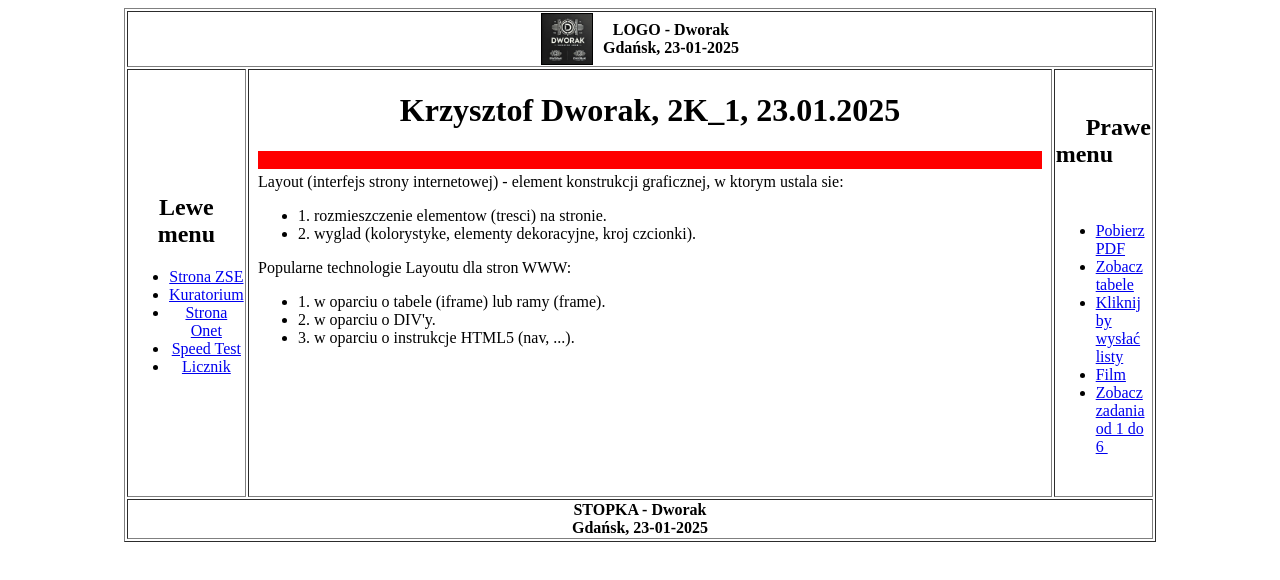
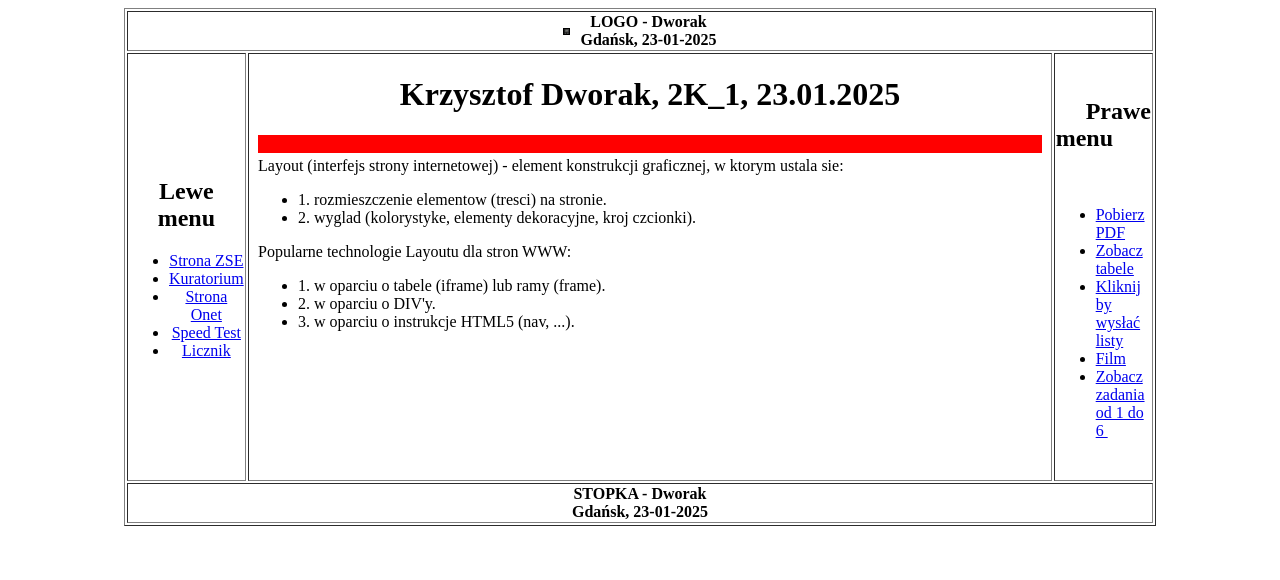
Before and after one commit to KrzysztofDw/aaaaaaa, a plain HTML site: page index.html in a window 1280 px wide. Drawn offline with Linux system fonts and the light colour scheme.

Commit message:
Update index.html

```diff
--- a/index.html
+++ b/index.html
@@ -12,7 +12,7 @@
         }
 
         .header-logo img {
-            width: 50px; /* Zmniejszenie logo */
+            width: 5px; /* Zmniejszenie logo */
             height: auto; /* Zachowanie proporcji */
             border: 1px solid #000; /* Obramowanie logo */
         }
```
